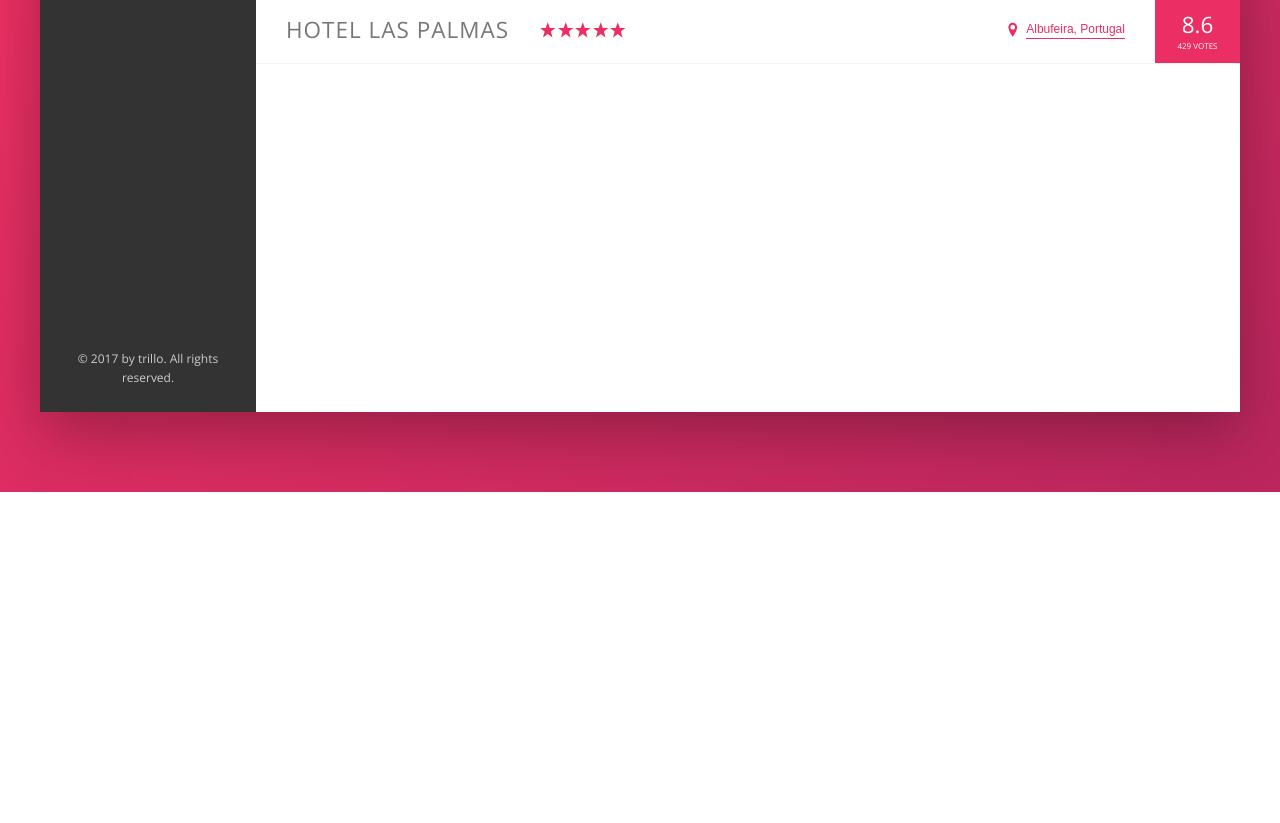
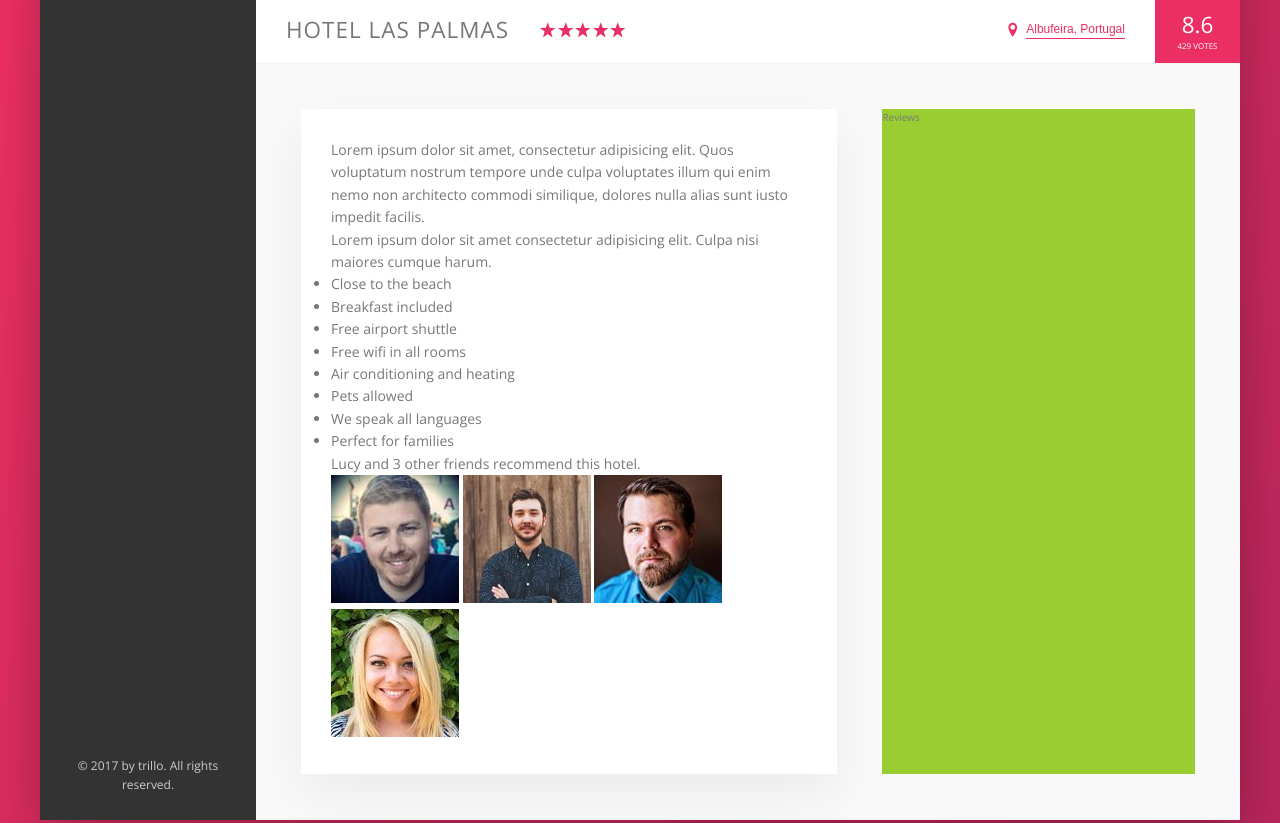
Before and after one commit to jayhan1109/udemyCSS, a website: page Trillo/starter/index.html in a window 1280 px wide. Shown: the part 538-1361 px from the top of the page. Before the commit the page ends 1030 px from the top, so only its background shows below. Drawn offline with nearby package versions, Linux system fonts and the light colour scheme.

Commit message:
Description Section - Part 1

```diff
--- a/Trillo/starter/index.html
+++ b/Trillo/starter/index.html
@@ -136,6 +136,46 @@
                   <div class="overview__rating-count">429 votes</div>
               </div>
           </div>
+
+
+
+          <div class="detail">
+              <div class="description">
+                  <p class="paragraph">
+                      Lorem ipsum dolor sit amet, consectetur adipisicing elit. Quos voluptatum nostrum tempore unde culpa voluptates illum qui enim nemo non architecto commodi similique, dolores nulla alias sunt iusto impedit facilis.
+                  </p>
+                  <p class="paragraph">
+                        Lorem ipsum dolor sit amet consectetur adipisicing elit. Culpa nisi maiores cumque harum.
+                    </p>
+                    <ul class="list">
+                        <li class="list__item">Close to the beach</li>
+                        <li class="list__item">Breakfast included</li>
+                        <li class="list__item">Free airport shuttle</li>
+                        <li class="list__item">Free wifi in all rooms</li>
+                        <li class="list__item">Air conditioning and heating</li>
+                        <li class="list__item">Pets allowed</li>
+                        <li class="list__item">We speak all languages</li>
+                        <li class="list__item">Perfect for families</li>
+                    </ul>
+                    <div class="recommend">
+                        <p class="recommend__count">
+                            Lucy and 3 other friends recommend this hotel.
+                        </p>
+                        <div class="recommend__friends">
+                            <img src="img/user-3.jpg" alt="Friend 1" class="recommend__photo">
+                            <img src="img/user-4.jpg" alt="Friend 2" class="recommend__photo">
+                            <img src="img/user-5.jpg" alt="Friend 3" class="recommend__photo">
+                            <img src="img/user-6.jpg" alt="Friend 4" class="recommend__photo">
+                        </div>
+                    </div>
+              </div>
+
+              <div class="user-reviews">
+                  Reviews
+              </div>
+          </div>
+
+
         </main>
       </div>
     </div>
--- a/Trillo/starter/sass/_base.scss
+++ b/Trillo/starter/sass/_base.scss
@@ -31,6 +31,9 @@ Grey dark 3: #999
   --color-grey-dark-3: #999;
 
   --shadow-dark:0 2rem 6rem rgba(0,0,0,.3);
+  --shadow-light:0 2rem 5rem rgba(0,0,0,.06);
+
+  --line:1px solid var(--color-grey-light-2);
 }
 
 * {
--- a/Trillo/starter/sass/_layout.scss
+++ b/Trillo/starter/sass/_layout.scss
@@ -11,7 +11,7 @@
     font-size: 1.4rem;
     height: 7rem;
     background-color: #fff;
-    border-bottom:1px solid var(--color-grey-light-2);
+    border-bottom:var(--line);
 
     display: flex;
     justify-content: space-between;
@@ -33,6 +33,26 @@
 
 .hotel-view{
     background-color: #fff;
-    height: 80rem;
     flex: 1;
 }
+
+.detail{
+    display: flex;
+    padding: 4.5rem;
+    background: var(--color-grey-light-1);
+    border-bottom: var(--line);
+}
+
+.description{
+    font-size: 1.4rem;
+    background-color: #fff;
+    box-shadow: var(--shadow-light);
+    padding: 3rem;
+    flex: 0 0 60%;
+    margin-right: 4.5rem;
+}
+
+.user-reviews{
+    background-color: yellowgreen;
+    flex: 1;
+}
```
Also changed, not shown: Trillo/starter/css/style.css.
